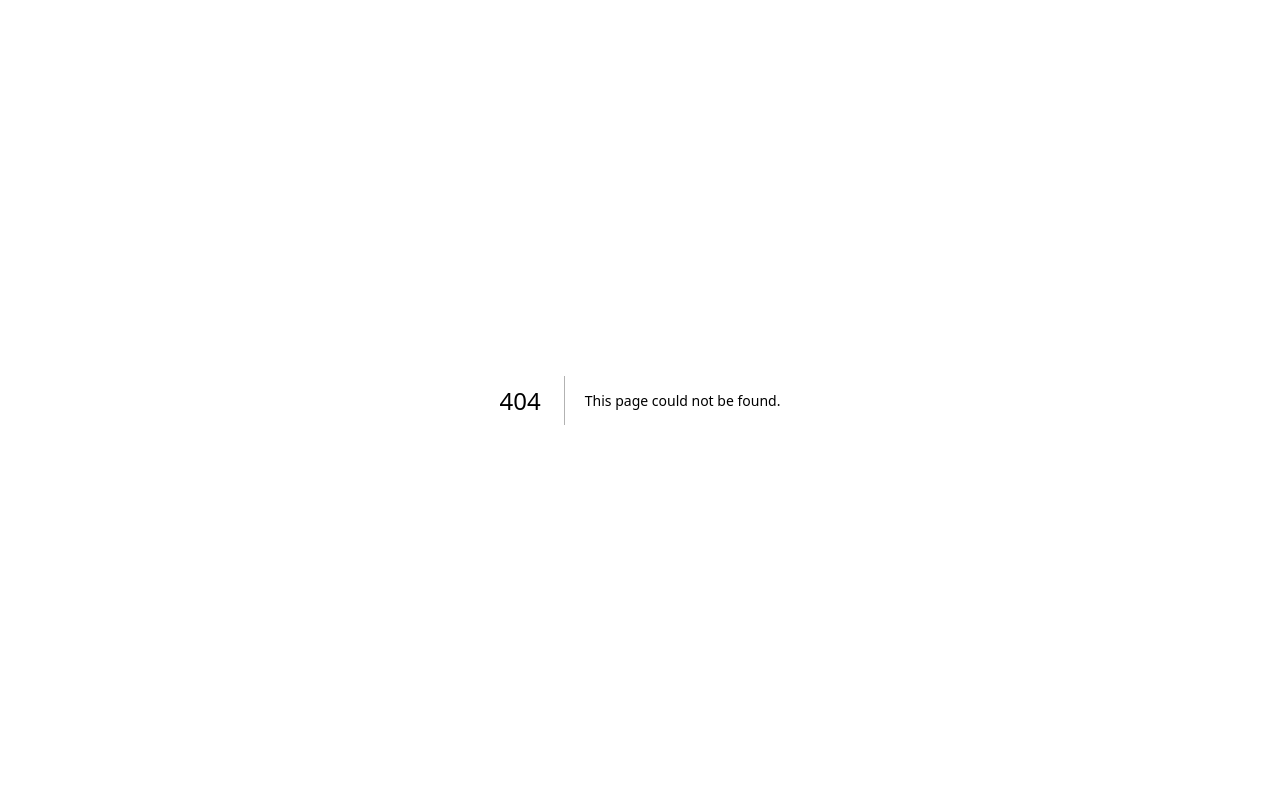
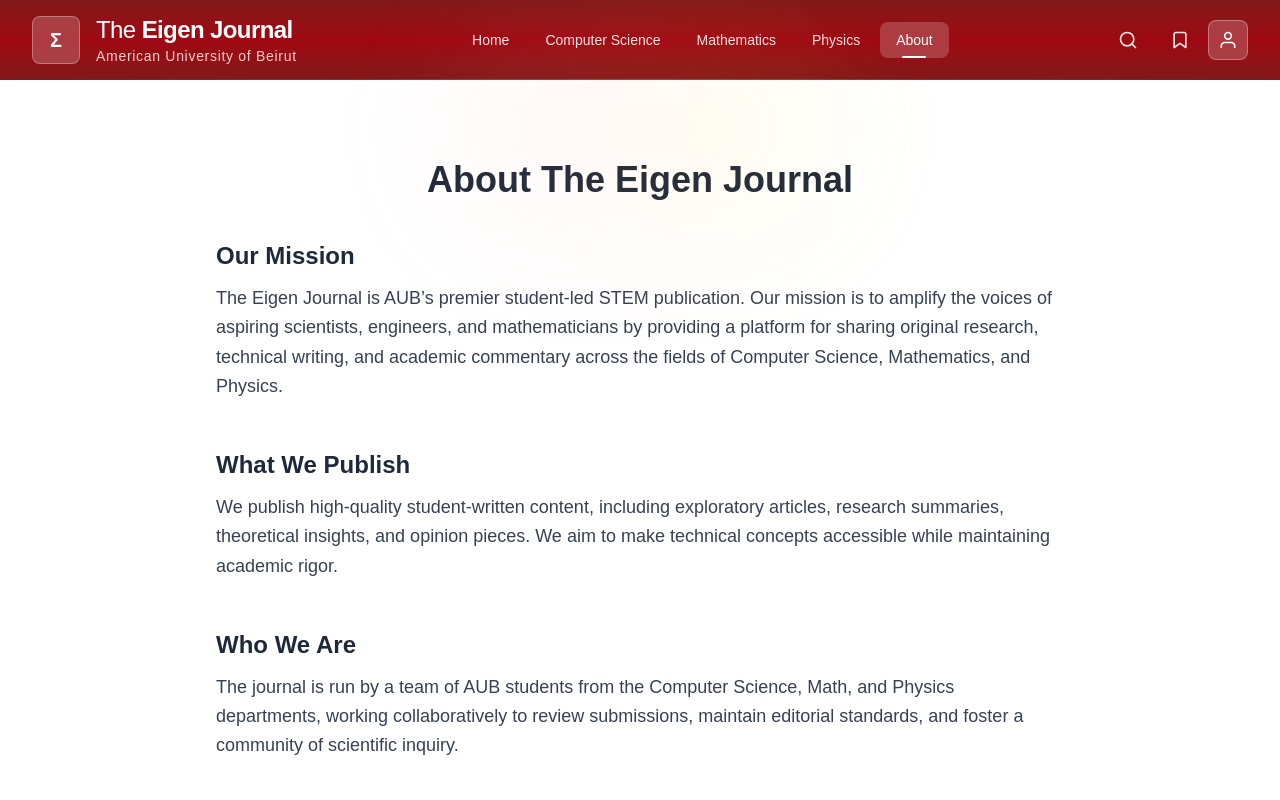
Before and after one commit to ahmadchreiff/eigen-journal, a Next.js app in the folder frontend/: page /about in a window 1280 px wide. Before the commit this address had no page. Shown: the top 800 px of the page. Built offline with nearby package versions, Linux system fonts and the light colour scheme.

Commit message:
Added an about page

```diff
--- a/frontend/components/Navbar.tsx
+++ b/frontend/components/Navbar.tsx
@@ -1,7 +1,10 @@
+import Link from 'next/link';
 import React, { useState, useEffect } from 'react';
+import { useRouter } from 'next/router';
 import { FiBookmark, FiUser, FiSearch, FiMenu, FiX, FiChevronDown } from 'react-icons/fi';
 
 export default function Navbar() {
+  const router = useRouter();
   const [isScrolled, setIsScrolled] = useState(false);
   const [isMobileMenuOpen, setIsMobileMenuOpen] = useState(false);
   const [activeSection, setActiveSection] = useState('home');
@@ -14,6 +17,30 @@ export default function Navbar() {
     window.addEventListener('scroll', handleScroll);
     return () => window.removeEventListener('scroll', handleScroll);
   }, []);
+
+  // Auto-detect active section based on current route
+  useEffect(() => {
+    const path = router.pathname;
+    const query = router.query;
+
+    if (path === '/') {
+      setActiveSection('home');
+    } else if (path === '/about') {
+      setActiveSection('about');
+    } else if (path === '/articles') {
+      if (query.category === 'cmps') {
+        setActiveSection('cmps');
+      } else if (query.category === 'math') {
+        setActiveSection('math');
+      } else if (query.category === 'phys') {
+        setActiveSection('phys');
+      } else {
+        setActiveSection('home'); // Default fallback
+      }
+    } else {
+      setActiveSection('home'); // Default fallback
+    }
+  }, [router.pathname, router.query]);
 
   const navItems = [
     { id: 'home', label: 'Home', href: '/' },
@@ -33,8 +60,7 @@ export default function Navbar() {
         />
       )}
 
-      <header className={`fixed top-0 w-full z-50 transition-all duration-500 ease-out ${
-        isScrolled
+      <header className={`fixed top-0 w-full z-50 transition-all duration-500 ease-out ${isScrolled
           ? 'bg-white/95 backdrop-blur-xl shadow-lg shadow-red-900/5 border-b border-red-100/50'
           : 'bg-gradient-to-b from-red-900 via-red-800 to-red-900'
         }`}>
@@ -53,28 +79,24 @@ export default function Navbar() {
             {/* Logo Section - Quanta-inspired minimalism */}
             <div className="flex items-center gap-4 group">
               <div className="relative">
-                <div className={`w-10 h-10 lg:w-12 lg:h-12 rounded-lg flex items-center justify-center transform group-hover:scale-105 transition-all duration-300 ${
-                  isScrolled
+                <div className={`w-10 h-10 lg:w-12 lg:h-12 rounded-lg flex items-center justify-center transform group-hover:scale-105 transition-all duration-300 ${isScrolled
                     ? 'bg-gradient-to-br from-red-600 to-red-700 shadow-lg shadow-red-600/20'
                     : 'bg-white/20 backdrop-blur-sm border border-white/30'
                   }`}>
-                  <span className={`font-bold text-lg lg:text-xl ${
-                    isScrolled ? 'text-white' : 'text-white'
+                  <span className={`font-bold text-lg lg:text-xl ${isScrolled ? 'text-white' : 'text-white'
                     }`}>Σ</span>
                 </div>
               </div>
 
               <div>
-                <h1 className={`text-xl lg:text-2xl font-light tracking-tight ${
-                  isScrolled
+                <h1 className={`text-xl lg:text-2xl font-light tracking-tight ${isScrolled
                     ? 'text-gray-900'
                     : 'text-white'
                   }`}>
                   <span className="font-normal">The</span>{' '}
                   <span className="font-semibold">Eigen Journal</span>
                 </h1>
-                <p className={`text-xs lg:text-sm font-light tracking-wider ${
-                  isScrolled
+                <p className={`text-xs lg:text-sm font-light tracking-wider ${isScrolled
                     ? 'text-red-600'
                     : 'text-red-200'
                   }`}>
@@ -83,14 +105,13 @@ export default function Navbar() {
               </div>
             </div>
 
-            {/* Desktop Navigation - Clean Quanta style */}
+            {/* Desktop Navigation */}
             <nav className="hidden lg:flex items-center gap-1">
               {navItems.map((item) => (
-                <button
+                <Link
                   key={item.id}
-                  onClick={() => setActiveSection(item.id)}
-                  className={`relative px-4 py-2 rounded-lg font-medium text-sm transition-all duration-300 ${
-                    activeSection === item.id
+                  href={item.href}
+                  className={`relative px-4 py-2 rounded-lg font-medium text-sm transition-all duration-300 ${activeSection === item.id
                       ? isScrolled
                         ? 'text-red-700 bg-red-50 shadow-sm'
                         : 'text-white bg-white/20 backdrop-blur-sm'
@@ -101,11 +122,10 @@ export default function Navbar() {
                 >
                   {item.label}
                   {activeSection === item.id && (
-                    <div className={`absolute bottom-0 left-1/2 transform -translate-x-1/2 w-6 h-0.5 rounded-full ${
-                      isScrolled ? 'bg-red-600' : 'bg-white'
-                    }`}></div>
+                    <div className={`absolute bottom-0 left-1/2 transform -translate-x-1/2 w-6 h-0.5 rounded-full ${isScrolled ? 'bg-red-600' : 'bg-white'
+                      }`} />
                   )}
-                </button>
+                </Link>
               ))}
             </nav>
 
@@ -118,8 +138,7 @@ export default function Navbar() {
                   {!searchFocused ? (
                     <button
                       onClick={() => setSearchFocused(true)}
-                      className={`w-9 h-9 lg:w-10 lg:h-10 rounded-lg flex items-center justify-center transition-all duration-300 ${
-                        isScrolled
+                      className={`w-9 h-9 lg:w-10 lg:h-10 rounded-lg flex items-center justify-center transition-all duration-300 ${isScrolled
                           ? 'text-gray-600 hover:text-red-600 hover:bg-red-50'
                           : 'text-red-100 hover:text-white hover:bg-white/10'
                         }`}
@@ -131,8 +150,7 @@ export default function Navbar() {
                       <input
                         type="text"
                         placeholder="Search articles..."
-                        className={`h-9 lg:h-10 w-56 lg:w-64 pl-4 pr-10 rounded-lg text-sm transition-all duration-300 focus:outline-none focus:ring-2 ${
-                          isScrolled
+                        className={`h-9 lg:h-10 w-56 lg:w-64 pl-4 pr-10 rounded-lg text-sm transition-all duration-300 focus:outline-none focus:ring-2 ${isScrolled
                             ? 'bg-gray-50 border border-gray-200 text-gray-900 placeholder-gray-500 focus:ring-red-500 focus:border-red-500'
                             : 'bg-white/20 backdrop-blur-sm border border-white/30 text-white placeholder-red-200 focus:ring-white focus:border-white'
                           }`}
@@ -141,8 +159,7 @@ export default function Navbar() {
                       />
                       <button
                         onClick={() => setSearchFocused(false)}
-                        className={`absolute right-3 top-1/2 transform -translate-y-1/2 ${
-                          isScrolled ? 'text-gray-400 hover:text-gray-600' : 'text-red-200 hover:text-white'
+                        className={`absolute right-3 top-1/2 transform -translate-y-1/2 ${isScrolled ? 'text-gray-400 hover:text-gray-600' : 'text-red-200 hover:text-white'
                           }`}
                       >
                         <FiX className="w-4 h-4" />
@@ -154,16 +171,14 @@ export default function Navbar() {
 
               {/* Action Buttons - Minimalist */}
               <div className="hidden sm:flex items-center gap-1 lg:gap-2">
-                <button className={`w-9 h-9 lg:w-10 lg:h-10 rounded-lg flex items-center justify-center transition-all duration-300 group ${
-                  isScrolled
+                <button className={`w-9 h-9 lg:w-10 lg:h-10 rounded-lg flex items-center justify-center transition-all duration-300 group ${isScrolled
                     ? 'text-gray-600 hover:text-red-600 hover:bg-red-50'
                     : 'text-red-100 hover:text-white hover:bg-white/10'
                   }`}>
                   <FiBookmark className="w-4 h-4 lg:w-5 lg:h-5 group-hover:scale-110 transition-transform" />
                 </button>
 
-                <button className={`w-9 h-9 lg:w-10 lg:h-10 rounded-lg flex items-center justify-center transition-all duration-300 hover:scale-105 ${
-                  isScrolled
+                <button className={`w-9 h-9 lg:w-10 lg:h-10 rounded-lg flex items-center justify-center transition-all duration-300 hover:scale-105 ${isScrolled
                     ? 'bg-red-600 hover:bg-red-700 text-white shadow-lg shadow-red-600/20'
                     : 'bg-white/20 hover:bg-white/30 text-white backdrop-blur-sm border border-white/30'
                   }`}>
@@ -174,8 +189,7 @@ export default function Navbar() {
               {/* Mobile Menu Button */}
               <button
                 onClick={() => setIsMobileMenuOpen(!isMobileMenuOpen)}
-                className={`lg:hidden w-9 h-9 rounded-lg flex items-center justify-center transition-all duration-300 ${
-                  isScrolled
+                className={`lg:hidden w-9 h-9 rounded-lg flex items-center justify-center transition-all duration-300 ${isScrolled
                     ? 'text-gray-600 hover:text-red-600 hover:bg-red-50'
                     : 'text-red-100 hover:text-white hover:bg-white/10'
                   }`}
@@ -187,8 +201,7 @@ export default function Navbar() {
         </div>
 
         {/* Mobile Menu - Clean slide-down */}
-        <div className={`lg:hidden overflow-hidden transition-all duration-500 ease-out ${
-          isMobileMenuOpen ? 'max-h-screen opacity-100' : 'max-h-0 opacity-0'
+        <div className={`lg:hidden overflow-hidden transition-all duration-500 ease-out ${isMobileMenuOpen ? 'max-h-screen opacity-100' : 'max-h-0 opacity-0'
           }`}>
           <div className="bg-white border-t border-red-100">
 
@@ -207,20 +220,19 @@ export default function Navbar() {
             {/* Mobile Navigation */}
             <nav className="py-2">
               {navItems.map((item) => (
-                <button
+                <Link
                   key={item.id}
+                  href={item.href}
                   onClick={() => {
-                    setActiveSection(item.id);
                     setIsMobileMenuOpen(false);
                   }}
-                  className={`w-full text-left px-4 py-3 font-medium transition-all duration-200 ${
-                    activeSection === item.id
+                  className={`block w-full text-left px-4 py-3 font-medium transition-all duration-200 ${activeSection === item.id
                       ? 'text-red-700 bg-red-50 border-r-2 border-red-600'
                       : 'text-gray-700 hover:text-red-600 hover:bg-red-50'
                     }`}
                 >
                   {item.label}
-                </button>
+                </Link>
               ))}
             </nav>
 
--- /dev/null
+++ b/frontend/pages/about.tsx
@@ -0,0 +1,62 @@
+// pages/about.tsx
+import Head from 'next/head';
+import Navbar from '@/components/Navbar';
+import Bottombar from '@/components/Bottombar';
+
+export default function About() {
+  return (
+    <>
+      <Head>
+        <title>About · The Eigen Journal</title>
+        <meta name="description" content="Learn about the mission, vision, and team behind The Eigen Journal at AUB." />
+      </Head>
+
+      <div className="min-h-screen bg-white flex flex-col justify-between">
+        <Navbar />
+
+        <main className="max-w-4xl mx-auto px-6 py-20 text-gray-800">
+          <h1 className="text-4xl font-bold text-center mb-10">About The Eigen Journal</h1>
+
+          <section className="mb-12">
+            <h2 className="text-2xl font-semibold mb-3">Our Mission</h2>
+            <p className="text-lg leading-relaxed text-gray-700">
+              The Eigen Journal is AUB’s premier student-led STEM publication. Our mission is to amplify the voices
+              of aspiring scientists, engineers, and mathematicians by providing a platform for sharing original
+              research, technical writing, and academic commentary across the fields of Computer Science, Mathematics,
+              and Physics.
+            </p>
+          </section>
+
+          <section className="mb-12">
+            <h2 className="text-2xl font-semibold mb-3">What We Publish</h2>
+            <p className="text-lg leading-relaxed text-gray-700">
+              We publish high-quality student-written content, including exploratory articles, research summaries,
+              theoretical insights, and opinion pieces. We aim to make technical concepts accessible while maintaining
+              academic rigor.
+            </p>
+          </section>
+
+          <section className="mb-12">
+            <h2 className="text-2xl font-semibold mb-3">Who We Are</h2>
+            <p className="text-lg leading-relaxed text-gray-700">
+              The journal is run by a team of AUB students from the Computer Science, Math, and Physics departments,
+              working collaboratively to review submissions, maintain editorial standards, and foster a community of
+              scientific inquiry.
+            </p>
+          </section>
+
+          <section className="mb-12">
+            <h2 className="text-2xl font-semibold mb-3">Why "Eigen"?</h2>
+            <p className="text-lg leading-relaxed text-gray-700">
+              “Eigen” comes from the German word for “own” or “inherent.” In mathematics and physics, eigenvalues and
+              eigenvectors represent the intrinsic structure of a system. The name reflects our commitment to surfacing
+              original, authentic thought—insights that reveal the underlying structure of complex problems.
+            </p>
+          </section>
+        </main>
+
+        <Bottombar />
+      </div>
+    </>
+  );
+}
```
Lines whose indentation alone changed are shown as unchanged.
